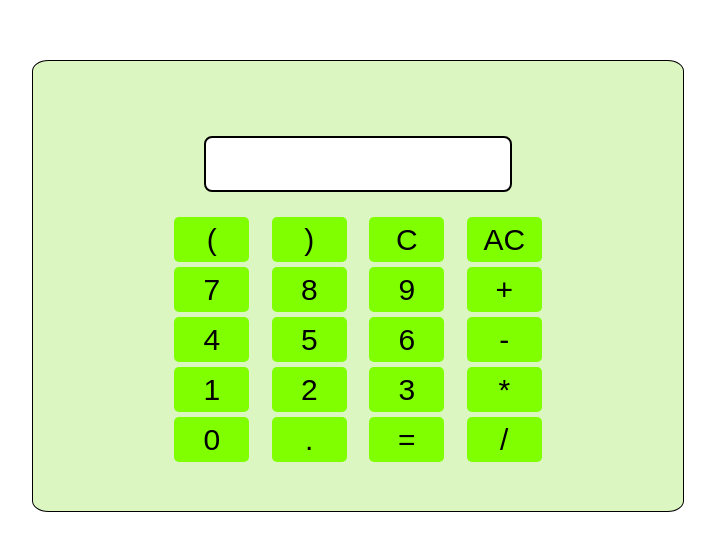
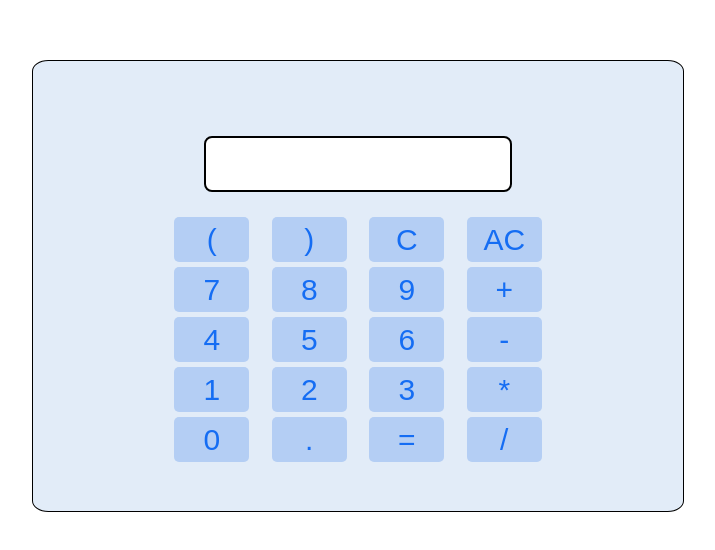
Before and after one commit to AarnoStormborn/calculator, a plain HTML site: page index.html in a window 1280 px wide. Shown: the part 114-664 px from the top of the page, without its empty margins (282-997 px from the left). Drawn offline with Linux system fonts and the light colour scheme.

Commit message:
style changes

```diff
--- a/style.css
+++ b/style.css
@@ -13,7 +13,7 @@ body {
     text-align: center;
     border: 1px solid black;
     border-radius: 2.5%;
-    background-color: rgb(220, 246, 194);
+    background-color: rgb(226, 236, 248);
 }
 
 h1 {
@@ -36,6 +36,7 @@ input {
     width: 300px;
     height: 50px;
     font-size: 30px;
+    text-align: right;
     border: solid 2px black;
     border-radius: 8px;
 }
@@ -44,7 +45,8 @@ button {
     border: 0px;
     border-radius: 5px;
     box-shadow: 2px;
-    background-color: chartreuse;
+    color: rgb(21, 109, 243);
+    background-color: rgb(180, 206, 244);
     font-size: 30px;
     width: 75px;
     height: 45px;
```
